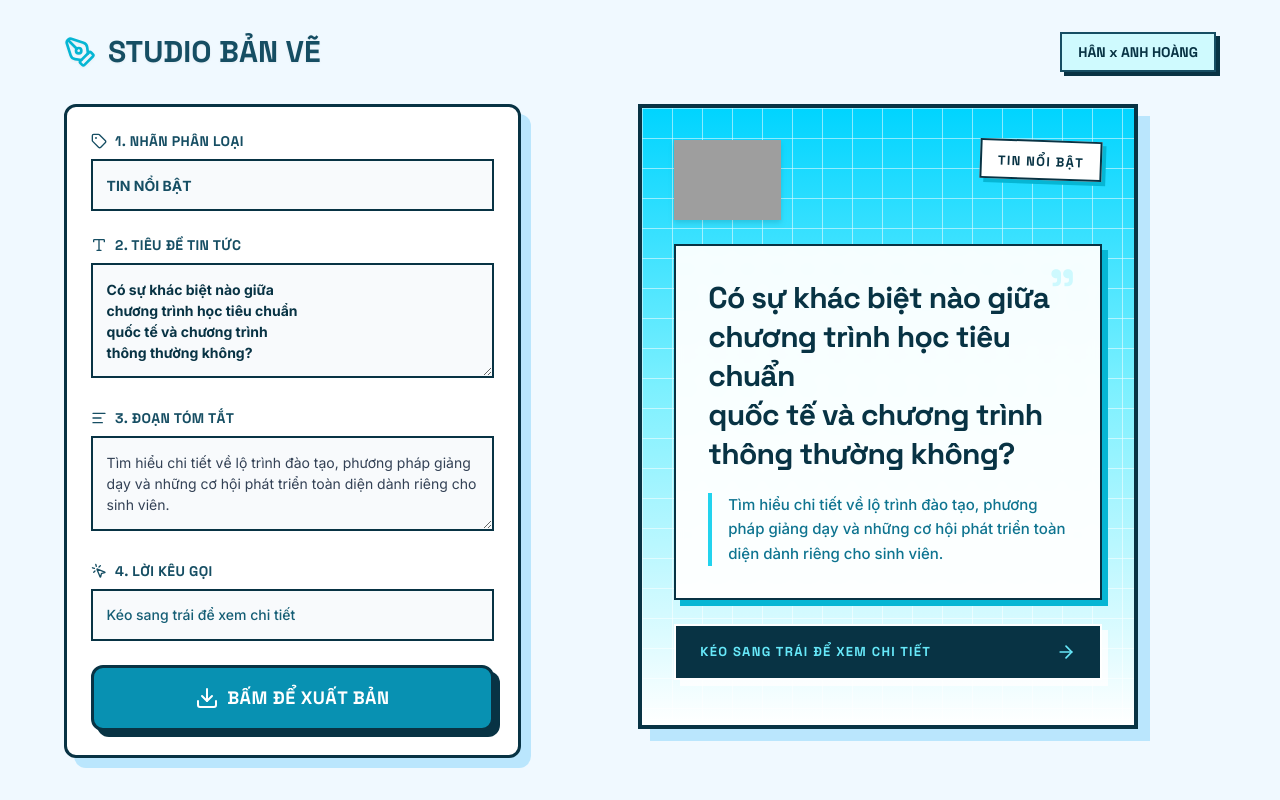
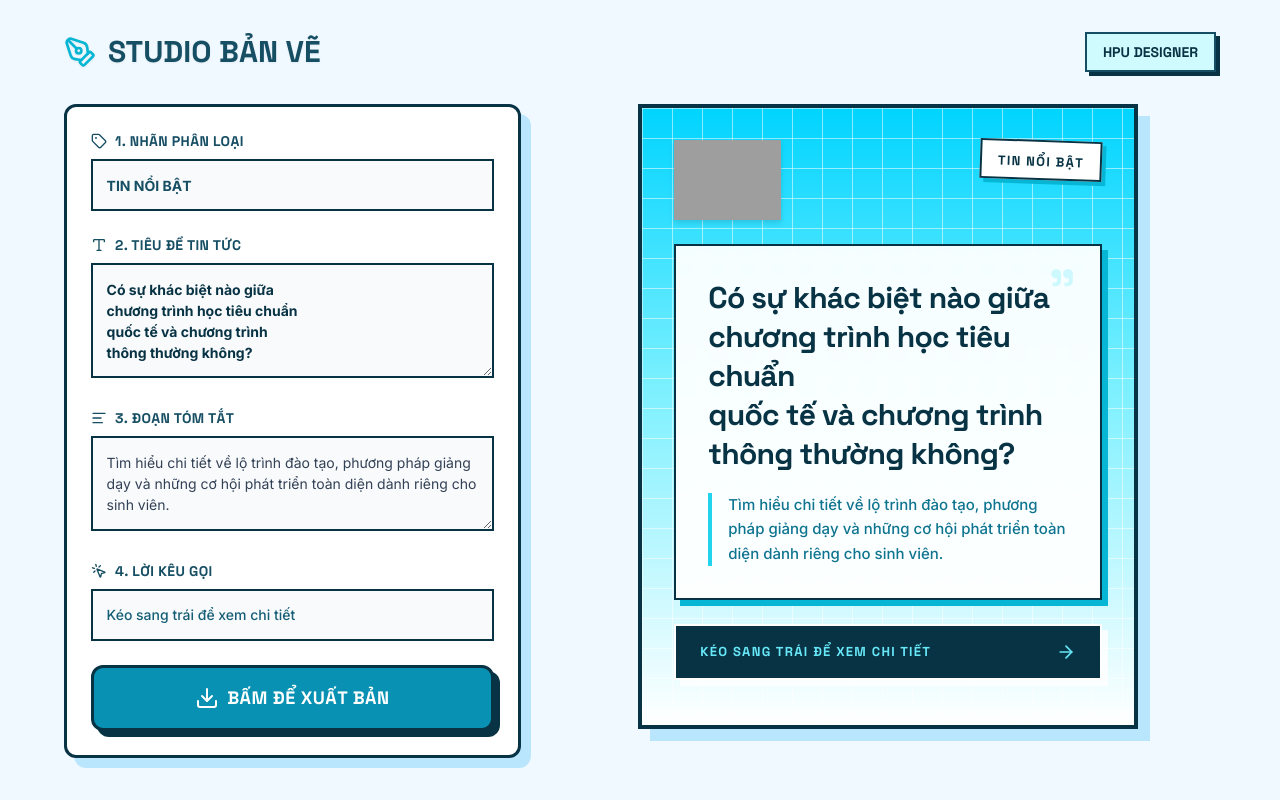
Before and after one commit to hpudn/design, a plain HTML site: page index.html in a window 1280 px wide. Drawn offline with nearby package versions, Linux system fonts and the light colour scheme; grey boxes are pictures that could not be loaded.

Commit message:
Update designer name in index.html

```diff
--- a/index.html
+++ b/index.html
@@ -88,7 +88,7 @@
             <i data-lucide="pen-tool" class="w-8 h-8 text-cyan-500"></i> STUDIO BẢN VẼ
         </h1>
         <div class="px-4 py-2 bg-cyan-100 border-2 border-cyan-900 font-space font-bold text-sm shadow-[4px_4px_0px_#083344]">
-            HÂN x ANH HOÀNG
+            HPU DESIGNER
         </div>
     </div>
 
```
